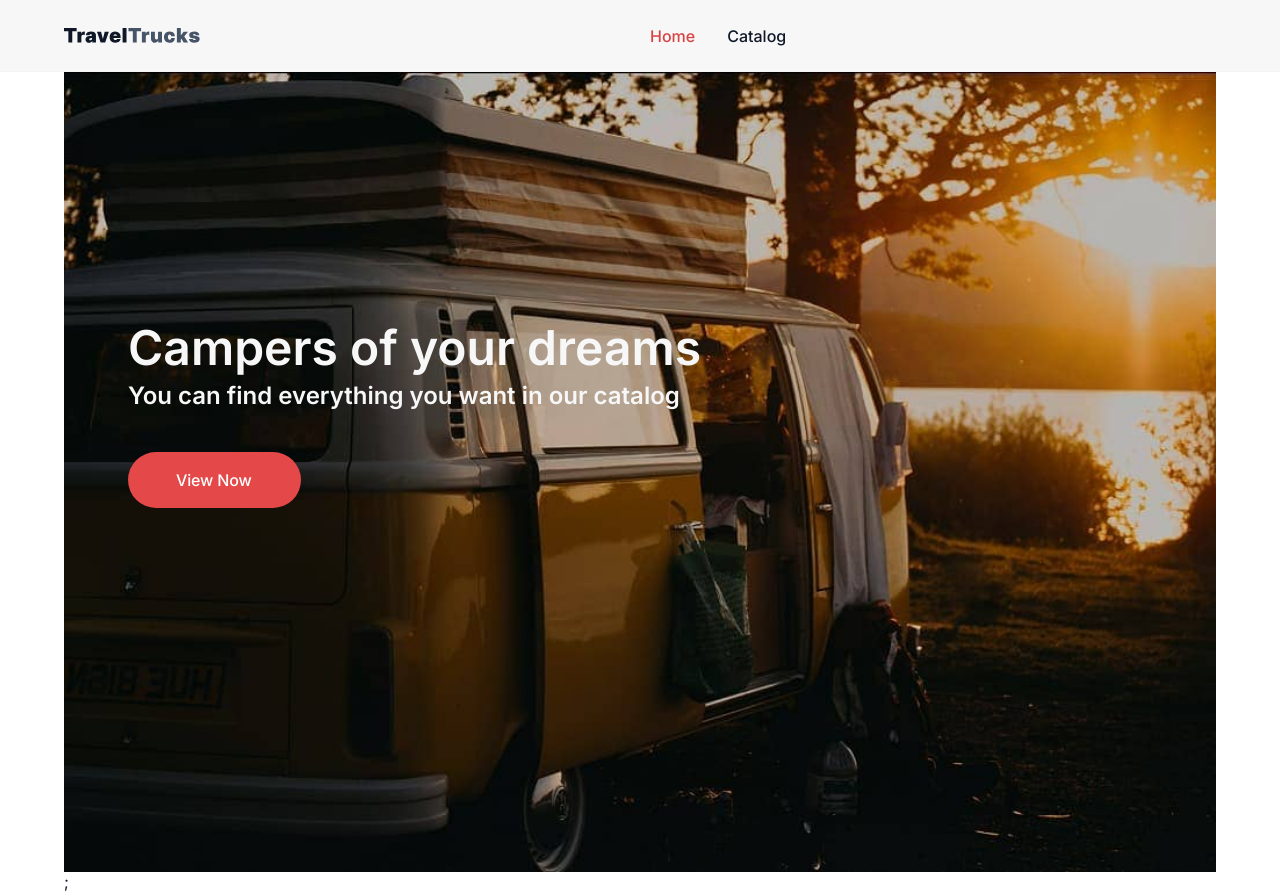
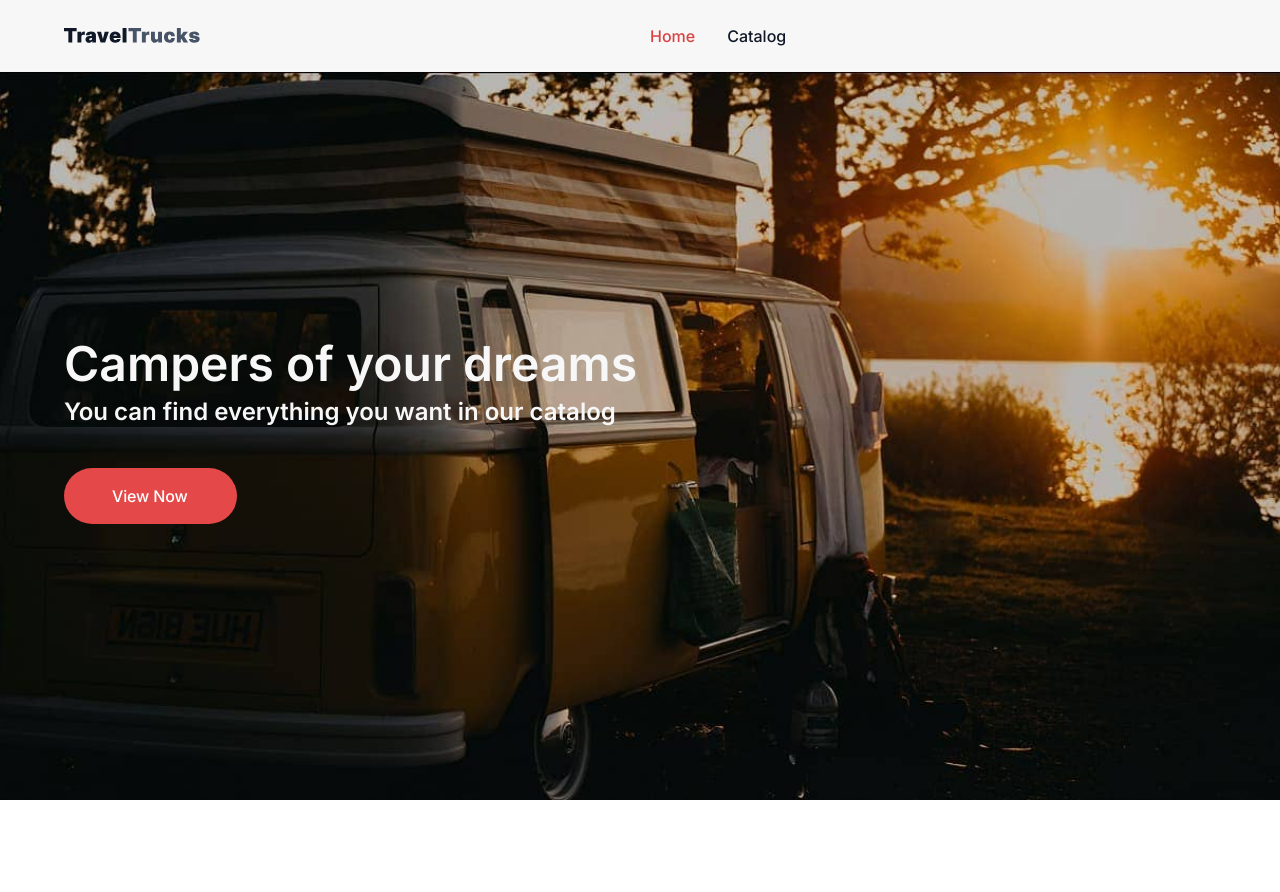
Before and after one commit to lkarm67/traveltrucks-rent-next.js, a Next.js app: page / in a window 1280 px wide. After the commit the page ends 800 px from the top, so only its background shows below. Built offline with nearby package versions, Linux system fonts and the light colour scheme.

Commit message:
fix css of header, heroBlock, global

```diff
--- a/app/globals.css
+++ b/app/globals.css
@@ -89,10 +89,3 @@ img {
   width: 100%;
   height: auto;
 }
-
-.container {
-  max-width: 1440px;
-  width: 100%;
-  margin: 0 auto;
-  padding: 0 64px;
-}
--- a/app/page.tsx
+++ b/app/page.tsx
@@ -5,7 +5,7 @@ const Home = () => {
     <>
       <main>
           <HeroBlock />
-      </main>;
+      </main>
     </>
   )
 }
--- a/components/Header/Header.module.css
+++ b/components/Header/Header.module.css
@@ -1,7 +1,7 @@
 .header{
   display: flex;
   align-items: center;
-  padding: 28px 64px;
+  padding: 24px 64px;
   border-bottom: 1px solid var(--badges);
   background-color: #f7f7f7;
   width: 100%;
--- a/components/HeroBlock/Heroblock.module.css
+++ b/components/HeroBlock/Heroblock.module.css
@@ -3,8 +3,18 @@
     background-size: cover;
     background-position: center;
     background-repeat: no-repeat;
-    height: 100vh;
-    padding: 260px 64px;
+    width: 100%;
+    height: calc(100vh - 72px);
+    padding: 260px 0;
+    display: flex;
+    align-items: center;
+}
+
+.container {
+    max-width: 1440px;
+    width: 100%;
+    margin: 0 auto;
+    padding: 0 64px;
 }
 
 .heroContent{
```
